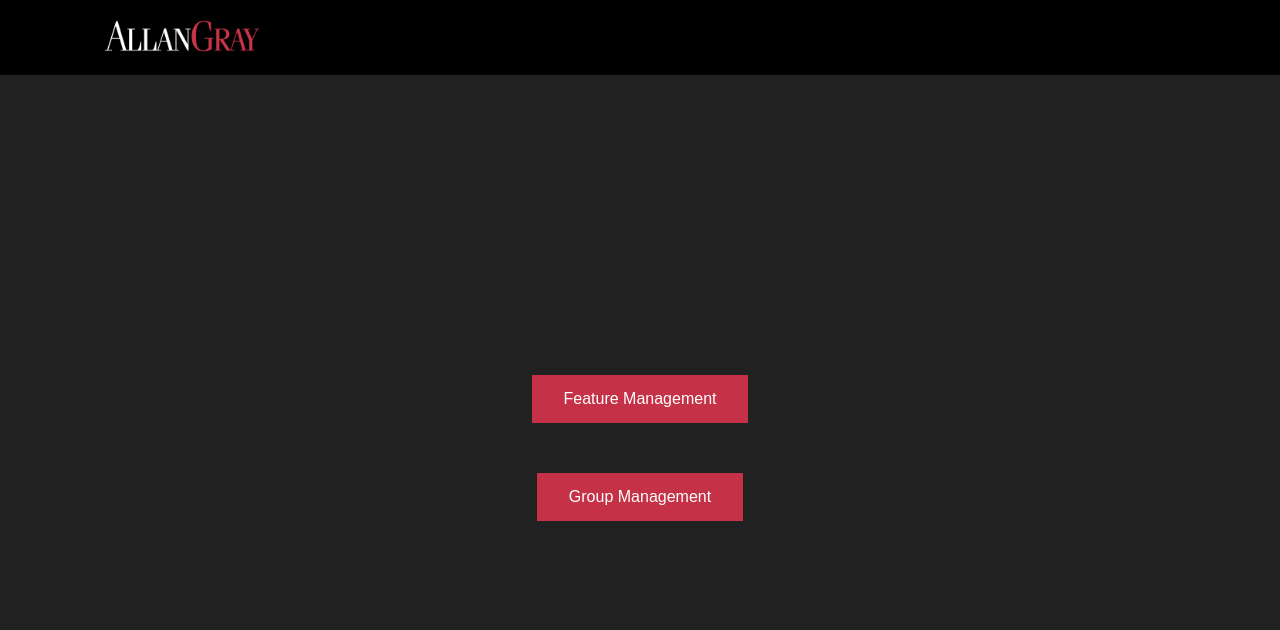
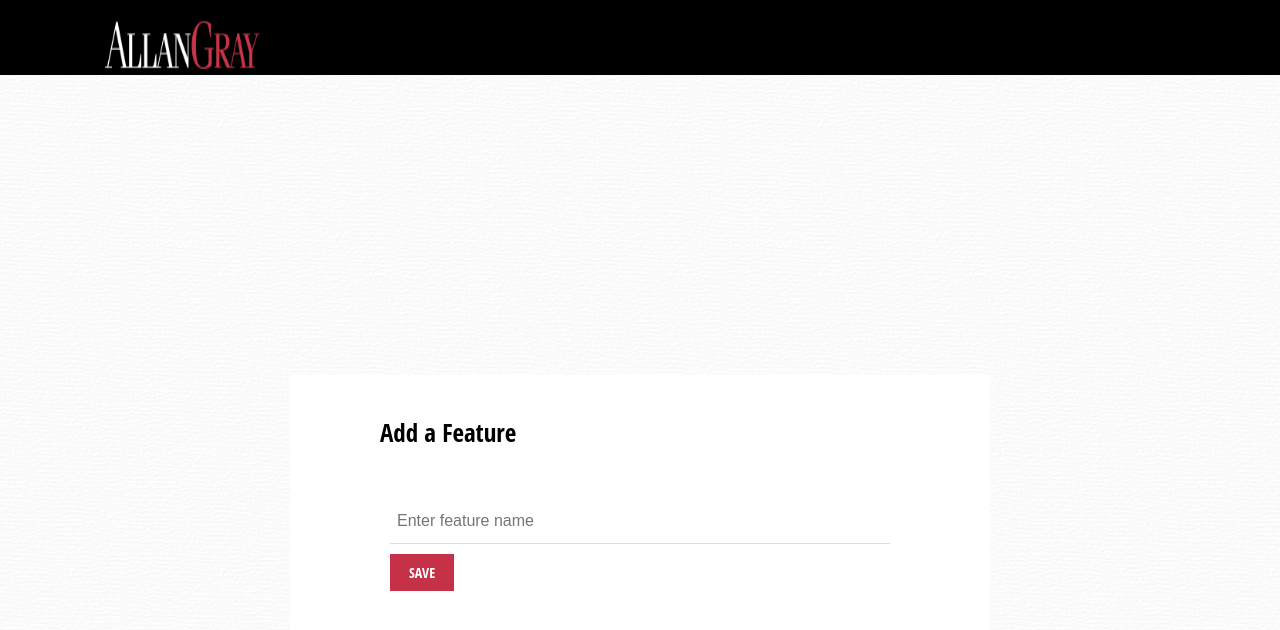
Before and after one commit to lorna-k/feature-toggles-client, a React (Create React App) app: page / in a window 1280 px wide. Shown: the top 630 px of the page. Built offline with nearby package versions, Linux system fonts and the light colour scheme.

Commit message:
Added a basic layout for add a feature page on App.js

```diff
--- a/src/App.css
+++ b/src/App.css
@@ -1,7 +1,7 @@
 .App-logo {
   margin-left: 104.72px;
   padding-top: 20px;
-  height: 32.38px;
+  height: 50.38px;
   width: 155px;
 }
 
@@ -17,15 +17,17 @@
 }
 
 .App{
-  background-color: #212121;
   height: 1000px;
+  background-color: #fcfcfc;
+  background-image: url("wall-1x.png");
+  position: relative;
 }
 
 body {
   margin: 0;
   padding: 0;
   font-family: sans-serif;
-  background-color: #212121;
+  background-color: white;
   align-content: center;
 }
 
@@ -74,3 +76,76 @@
 .group-mng{
   margin-top: 50px;
 }
+
+/*for for input box on add feature page*/
+.form-style-8{
+    font-family: 'Open Sans Condensed', arial, sans;
+    width: 500px;
+    padding-top: 50px;
+    padding-left: 100px;
+    padding-right: 100px;
+    padding-bottom: 150px;
+    background: #FFFFFF;
+    margin: 50px auto;
+  /*  box-shadow: 0px 0px 15px rgba(0, 0, 0, 0.22);
+    -moz-box-shadow: 0px 0px 15px rgba(0, 0, 0, 0.22);
+    -webkit-box-shadow:  0px 0px 15px rgba(0, 0, 0, 0.22);
+*/
+}
+.form-style-8 h1{
+   /* background: #4D4D4D;
+    text-transform: uppercase;
+    font-family: 'Open Sans Condensed', sans-serif;
+    color: #797979;*/
+    font-size: 25px;
+    font-weight: 100;
+    padding: 20px;
+    margin: -30px -30px 30px -30px;
+}
+.form-style-8 input[type="text"],
+.form-style-8 textarea,
+.form-style-8 select
+{
+    box-sizing: border-box;
+    -webkit-box-sizing: border-box;
+    -moz-box-sizing: border-box;
+    outline: none;
+    display: block;
+    width: 100%;
+    padding: 7px;
+    border: none;
+    border-bottom: 1px solid #ddd;
+    background: transparent;
+    margin-bottom: 10px;
+    font: 16px Arial, Helvetica, sans-serif;
+    height: 45px;
+}
+.form-style-8 textarea{
+    resize:none;
+    overflow: hidden;
+}
+.form-style-8 input[type="button"],
+.form-style-8 input[type="submit"]{
+    /*-moz-box-shadow: inset 0px 1px 0px 0px #45D6D6;
+    -webkit-box-shadow: inset 0px 1px 0px 0px #45D6D6;
+    box-shadow: inset 0px 1px 0px 0px #45D6D6;*/
+    background-color: #c53146;
+    border: 1px solid #c53146;
+    display: inline-block;
+    float:left;
+    cursor: pointer;
+    color: #FFFFFF;
+    font-family: 'Open Sans Condensed', sans-serif;
+    font-size: 14px;
+    padding: 8px 18px;
+    text-decoration: none;
+    text-transform: uppercase;
+}
+.form-style-8 input[type="button"]:hover,
+.form-style-8 input[type="submit"]:hover {
+    background:linear-gradient(to bottom, #34CACA 5%, #30C9C9 100%);
+    background-color:#34CACA;
+}
+.text-input input{
+  float: left;
+}
--- a/src/App.js
+++ b/src/App.js
@@ -1,23 +1,26 @@
 import React, { Component } from 'react';
 import logo from './AG-Logo.png';
 import './App.css';
+//import FormField from '@agct/react-common/src/components/FormField/FormField';
 
 class App extends Component {
   render() {
     return (
       <div className="App">
-        <div className="App-header">
-          <img src={logo} className="App-logo" alt="logo" />
-        </div>
-        <div id="main_div">
-          <center>
-            <a className="primary_button feat-mng" href="feature_manage.html">Feature Management</a>
-            <br />
-            <a className="secondary_button group-mng" href="group_manage">Group Management</a>
-          </center>
+      <div className="App-header">
+        <img src={logo} className="App-logo" alt="logo" />
+      </div>
+      <div id="main_div">
+        <div className="form-style-8">
+          <h1>Add a Feature</h1>
+          <form className="text-input">
+            <input type="text" name="field1" placeholder="Enter feature name" />
+            <input type="button" value="Save" />
+          </form>
         </div>
       </div>
-    );
+      </div>
+      );
   }
 }
 
```
Also changed, not shown: src/wall-1x.png (added).
